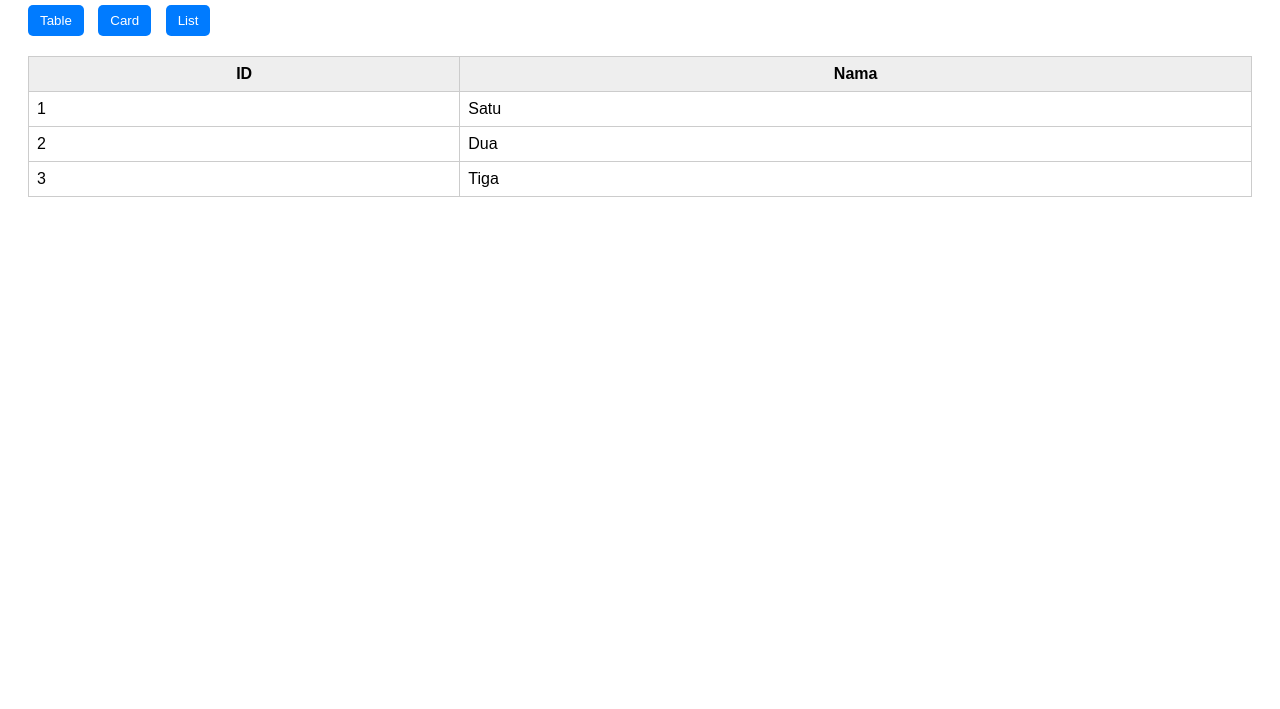
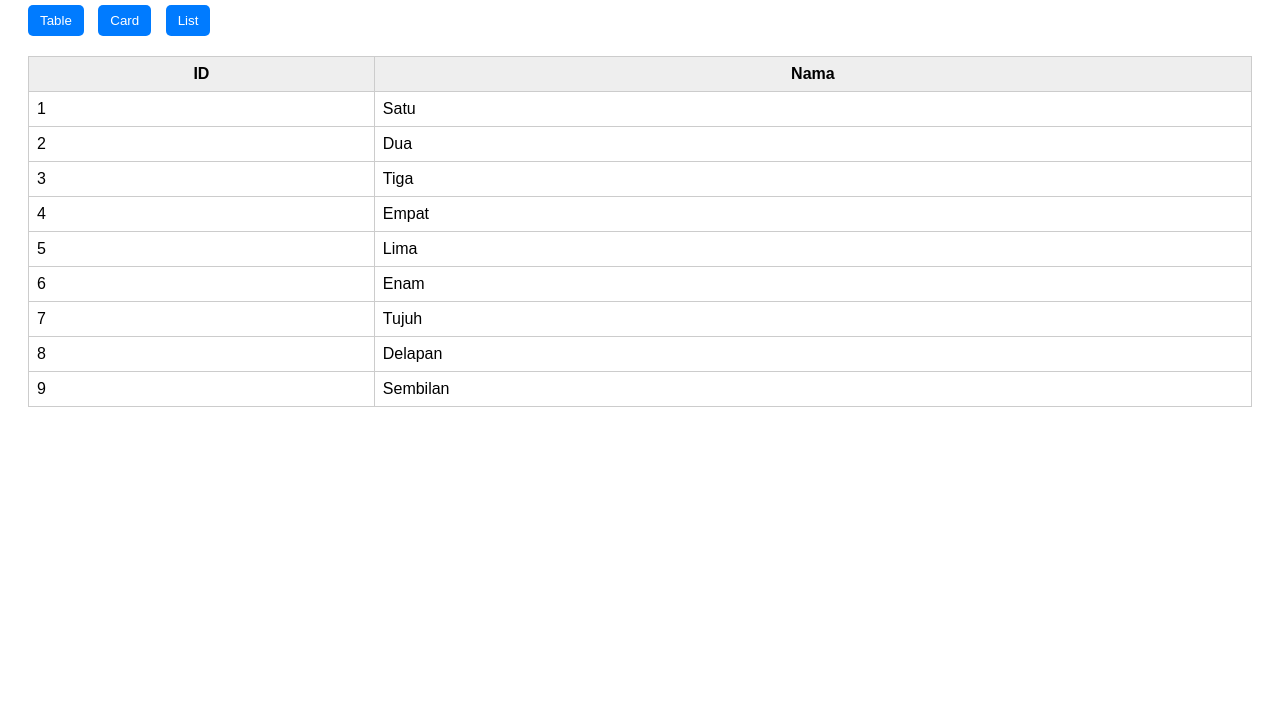
Before and after one commit to olapabi6-hash/06, a plain HTML site: page index.html in a window 1280 px wide. Shown: the part 91-800 px from the top of the page. Drawn offline with Linux system fonts and the light colour scheme.

Commit message:
Update index.html

```diff
--- a/index.html
+++ b/index.html
@@ -2,7 +2,7 @@
 <html lang="id">
 <head>
   <meta charset="UTF-8">
-  <title>Multi Render + Button</title>
+  <title>Multi Render 9 Data</title>
   <style>
     body {
       font-family: Arial;
@@ -23,10 +23,6 @@
       border-radius: 5px;
     }
 
-    button:hover {
-      background: #0056b3;
-    }
-
     table {
       border-collapse: collapse;
       width: 100%;
@@ -44,6 +40,7 @@
     .card-wrapper {
       display: flex;
       gap: 10px;
+      flex-wrap: wrap;
     }
 
     .card {
@@ -56,7 +53,7 @@
 </head>
 <body>
 
-<h2>Multi Render (Table, Card, List)</h2>
+<h2>Multi Render (9 Data)</h2>
 
 <div class="btn-group">
   <button onclick="render('table')">Table</button>
@@ -67,11 +64,17 @@
 <div id="app"></div>
 
 <script>
-  // ===== DATA =====
+  // ===== DATA (9 ITEM) =====
   const data = [
     { id: 1, nama: "Satu" },
     { id: 2, nama: "Dua" },
-    { id: 3, nama: "Tiga" }
+    { id: 3, nama: "Tiga" },
+    { id: 4, nama: "Empat" },
+    { id: 5, nama: "Lima" },
+    { id: 6, nama: "Enam" },
+    { id: 7, nama: "Tujuh" },
+    { id: 8, nama: "Delapan" },
+    { id: 9, nama: "Sembilan" }
   ];
 
   const columns = [
@@ -79,7 +82,7 @@
     { key: "nama", label: "Nama" }
   ];
 
-  // ===== CORE (DRY) =====
+  // ===== CORE =====
   function createElement(tag, content = "", className = "") {
     const el = document.createElement(tag);
     if (content) el.textContent = content;
@@ -144,23 +147,18 @@
     container.appendChild(ul);
   }
 
-  // ===== MAIN CONTROLLER (SCALABLE) =====
+  // ===== CONTROLLER =====
   function render(type) {
     const app = document.getElementById("app");
-    app.innerHTML = ""; // clear
+    app.innerHTML = "";
 
-    if (type === "table") {
-      renderTable(app);
-    } else if (type === "card") {
-      renderCard(app);
-    } else if (type === "list") {
-      renderList(app);
-    }
+    if (type === "table") renderTable(app);
+    else if (type === "card") renderCard(app);
+    else if (type === "list") renderList(app);
   }
 
-  // ===== DEFAULT VIEW =====
+  // ===== DEFAULT =====
   render("table");
-
 </script>
 
 </body>
```
